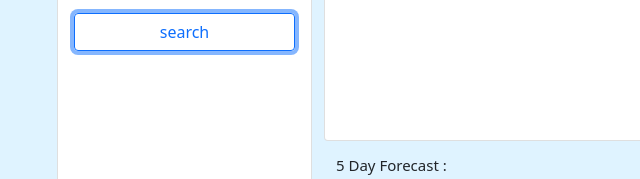
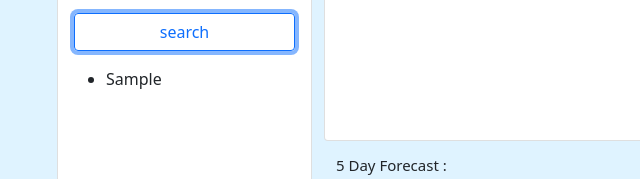
Before and after one commit to Kasdjono/weather-outlook, a plain HTML site: page index.html in a window 1280 px wide. Both pictures are taken after typing "Sample" into the empty fields and a click on the button "search". Shown: the part 252-431 px from the top of the page, 25-665 px from the left. Drawn offline with nearby package versions, Linux system fonts and the light colour scheme; no server answers.

Commit message:
implemented local storage

```diff
--- a/assets/js/script.js
+++ b/assets/js/script.js
@@ -1,6 +1,6 @@
 /* ------ saved city names ------*/
-// var searchByCityEl = $('.history');
-// var searchHistoryEl = $('.')
+var cityList = $('.cityList');
+var savedCity = [];
 
 /* ------ search button ------ */
 var submitButton = $('.submitButton');
@@ -20,6 +20,20 @@ var dispDay5 = $('.dispDay5');
 
 /*** ------ function for submit button ------ ***/
 submitButton.on('click', function () {
+
+    /* ------ saving city search in local storage ------ */
+    var cityInput = $('.cityInput');
+    var cityInputVal = cityInput.val();
+
+    savedCity.push(cityInputVal);
+    localStorage.setItem("city", JSON.stringify(savedCity));
+
+    savedCity = JSON.parse(localStorage.getItem("city"));
+
+    var listItem = $("<li>");
+    listItem.text(savedCity.slice(-1).pop());
+    //listItem.attr("style", "margin:0 auto;");
+    cityList.append(listItem);
 
     /* ------ city name input ------*/
     var cityInput = $('.cityInput');
@@ -133,3 +147,21 @@ submitButton.on('click', function () {
         })
 
 })
+
+function dispCity() {
+
+    if (localStorage.getItem("city")) {
+
+        savedCity = JSON.parse(localStorage.getItem("city"));
+
+        for (var i = 0; i < savedCity.length; i++) {
+
+            var listItem = $("<li>");
+            listItem.text(savedCity[i]);
+            //listItem.attr("style", "margin:0 auto;");
+            cityList.append(listItem);
+        }
+    }
+}
+
+dispCity();
--- a/index.html
+++ b/index.html
@@ -38,7 +38,7 @@
                 <button type="button" class="btn btn-outline-primary mb-3 submitButton">search</button>
               </div>
               <form id="city-input-form"></form>
-              <ul id="city-list"></ul>
+              <ul class="cityList"></ul>
             </div>
           </div>
         </div>
```
